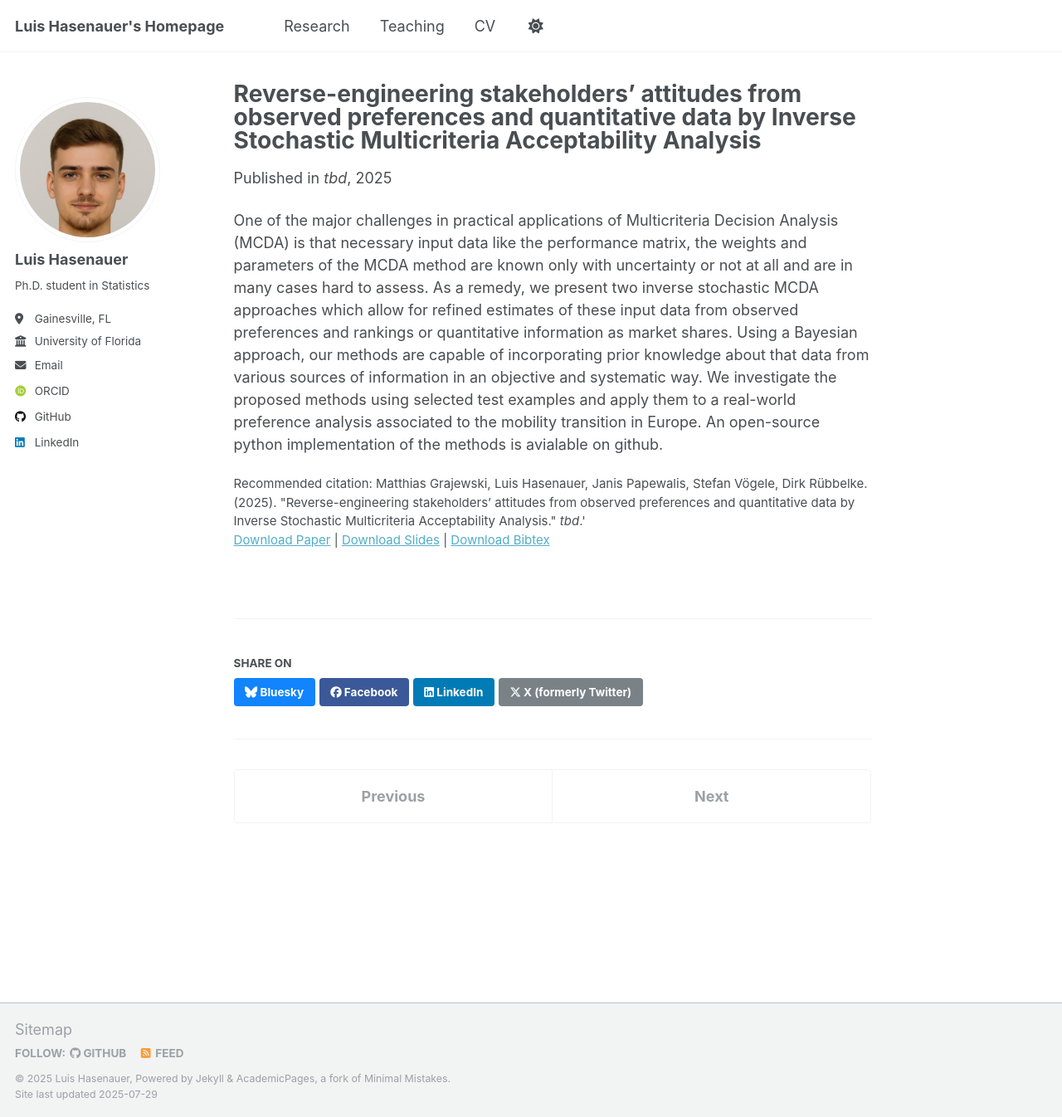
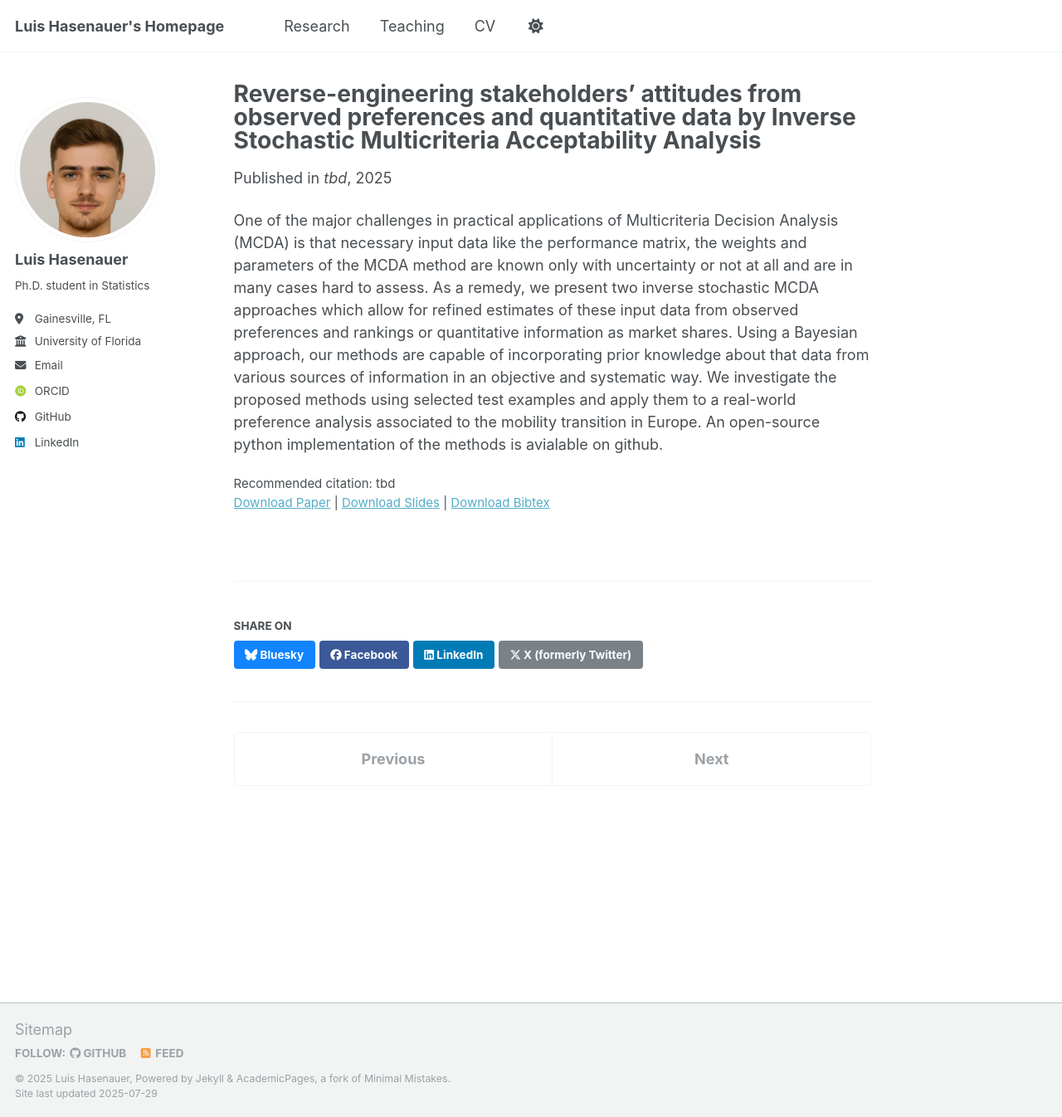
Before and after one commit to LuisHasenauer/LuisHasenauer.github.io, a Jekyll site: the page built from _publications/2009-10-01-paper-title-number-1.md, in a window 1280 px wide and 1346 px high. Shown: the whole window at 83% size. Built offline with Jekyll 4.4.1, drawn with Linux system fonts in a browser that asks for light colours; some web fonts are replaced; a script that is not in the unit is left out.

Commit message:
Update 2009-10-01-paper-title-number-1.md

```diff
--- a/_publications/2009-10-01-paper-title-number-1.md
+++ b/_publications/2009-10-01-paper-title-number-1.md
@@ -9,6 +9,6 @@ excerpt: ''
 slidesurl: 'http://academicpages.github.io/files/slides1.pdf'
 paperurl: 'http://academicpages.github.io/files/paper1.pdf'
 bibtexurl: 'http://academicpages.github.io/files/bibtex1.bib'
-citation: Matthias Grajewski, Luis Hasenauer, Janis Papewalis, Stefan Vögele, Dirk Rübbelke. (2025). &quot;Reverse-engineering stakeholders’ attitudes from observed preferences and quantitative data by Inverse Stochastic Multicriteria Acceptability Analysis.&quot; <i>tbd</i>.'
+citation: tbd
 ---
 One of the major challenges in practical applications of Multicriteria Decision Analysis (MCDA) is that necessary input data like the performance matrix, the weights and parameters of the MCDA method are known only with uncertainty or not at all and are in many cases hard to assess. As a remedy, we present two inverse stochastic MCDA approaches which allow for refined estimates of these input data from observed preferences and rankings or quantitative information as market shares. Using a Bayesian approach, our methods are capable of incorporating prior knowledge about that data from various sources of information in an objective and systematic way. We investigate the proposed methods using selected test examples and apply them to a real-world preference analysis associated to the mobility transition in Europe. An open-source python implementation of the methods is avialable on github.
```
